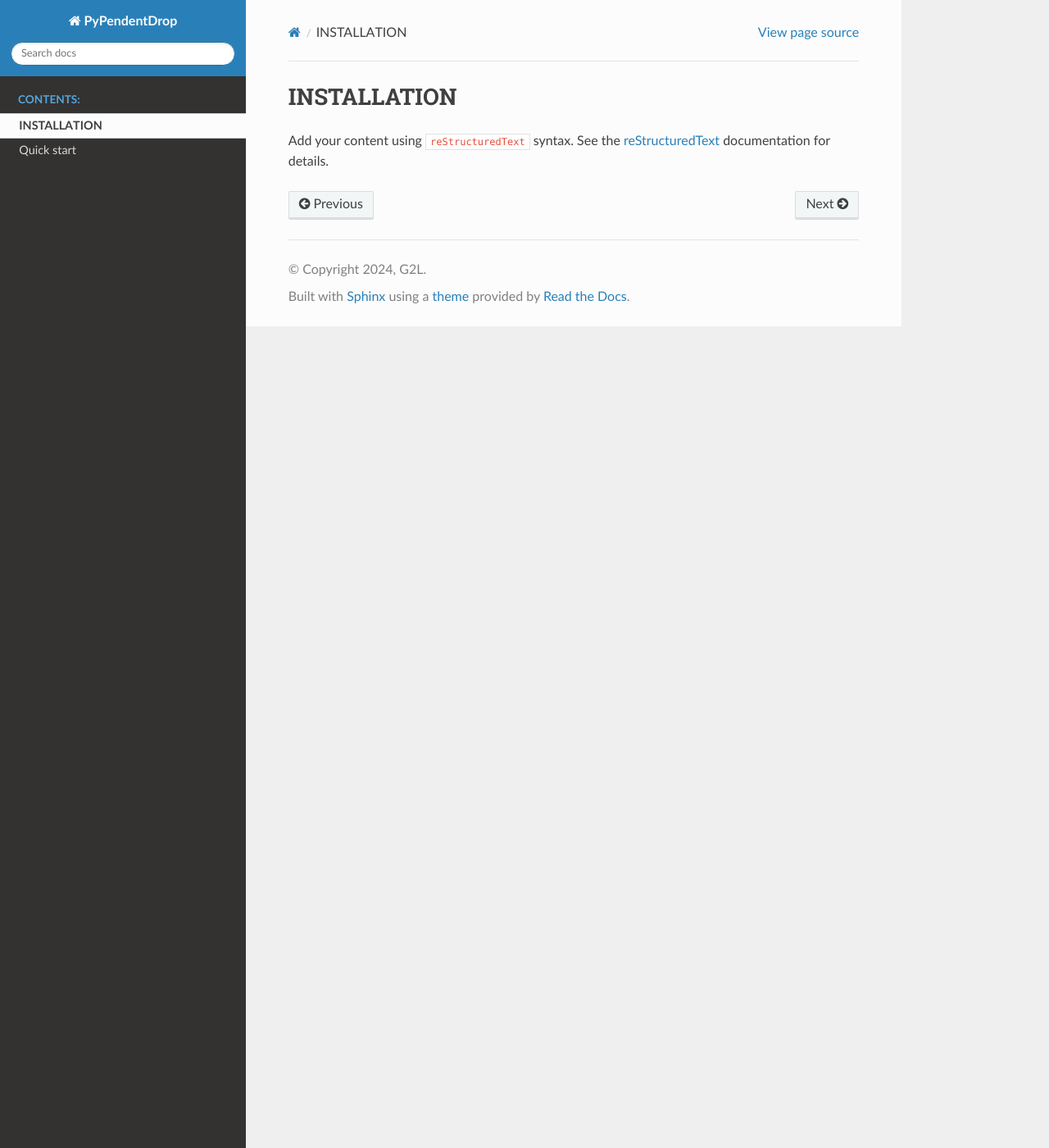
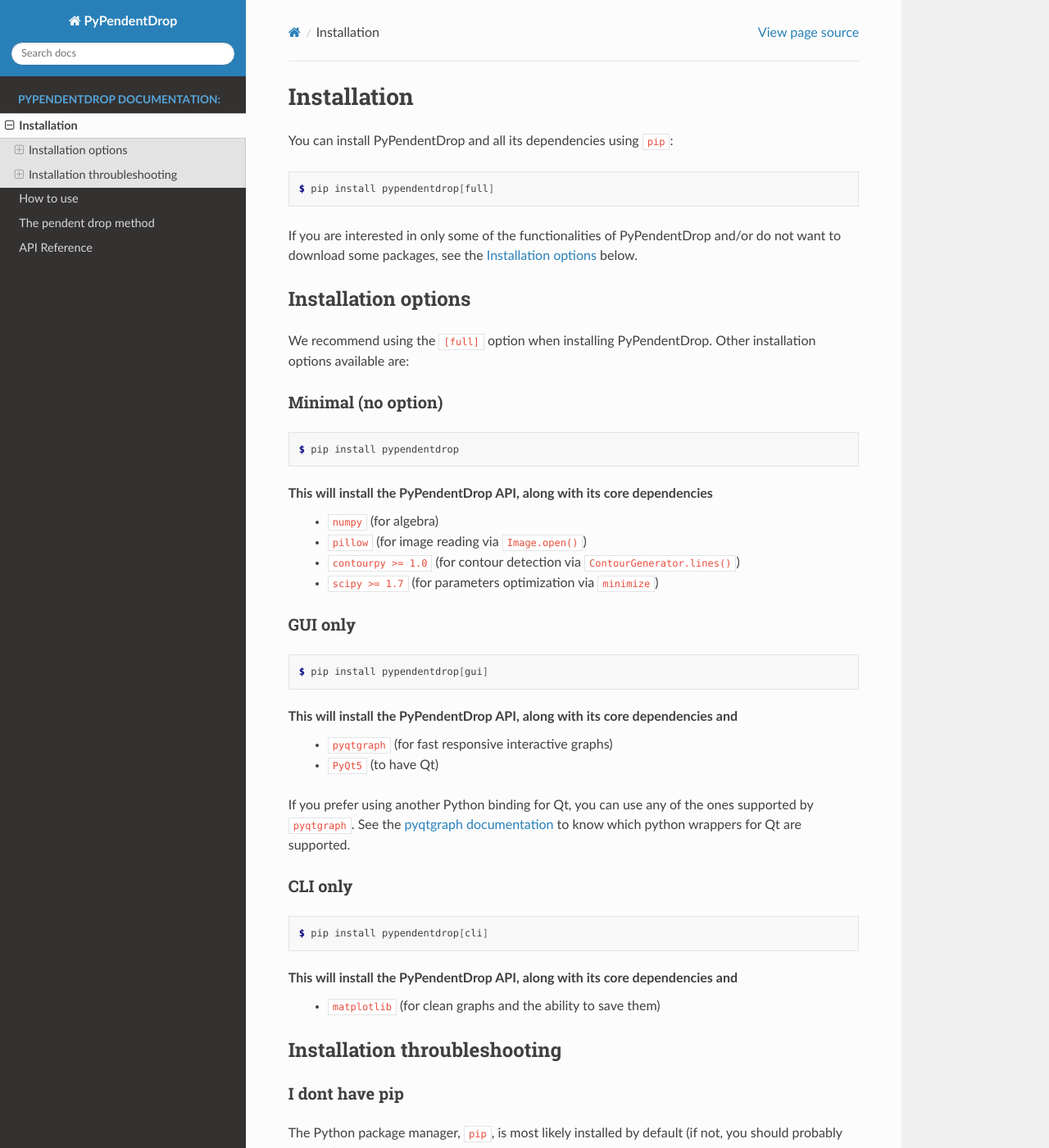
Before and after one commit to Moryavendil/pypendentdrop, a Sphinx documentation site: the page built from docs/source/installation.rst, in a window 1280 px wide and 1400 px high. Shown: the whole window at 82% size. Built offline with Sphinx 7.4.7 and the Read the Docs theme 3.1.0, drawn with Linux system fonts in a browser that asks for light colours; some of the changed text lies outside the part shown.

```diff
--- a/docs/source/installation.rst
+++ b/docs/source/installation.rst
@@ -3,12 +3,85 @@
    You can adapt this file completely to your liking, but it should at least
    contain the root `toctree` directive.
 
-INSTALLATION
-===========================
+Installation
+============
 
-Add your content using ``reStructuredText`` syntax. See the
-`reStructuredText <https://www.sphinx-doc.org/en/master/usage/restructuredtext/index.html>`_
-documentation for details.
+You can install PyPendentDrop and all its dependencies using ``pip``:
+
+.. code-block:: console
+
+    $ pip install pypendentdrop[full]
+
+
+If you are interested in only some of the functionalities of PyPendentDrop and/or do not want to download some packages, see the :ref:`Installation options<installation_options>` below.
+
+.. _installation_options:
+
+Installation options
+--------------------
+
+We recommend using the ``[full]`` option when installing PyPendentDrop. Other installation options available are:
+
+Minimal (no option)
+~~~~~~~~~~~~~~~~~~~~~
+
+.. code-block:: console
+
+    $ pip install pypendentdrop
+
+This will install the PyPendentDrop API, along with its core dependencies
+ * ``numpy`` (for algebra)
+ * ``pillow`` (for image reading via ``Image.open()``)
+ * ``contourpy >= 1.0`` (for contour detection via ``ContourGenerator.lines()``)
+ * ``scipy >= 1.7`` (for parameters optimization via ``minimize``)
+
+
+GUI only
+~~~~~~~~~~~~~~~~~
+
+.. code-block:: console
+
+    $ pip install pypendentdrop[gui]
+
+This will install the PyPendentDrop API, along with its core dependencies and
+ * ``pyqtgraph`` (for fast responsive interactive graphs)
+ * ``PyQt5`` (to have Qt)
+
+If you prefer using another Python binding for Qt, you can use any of the ones supported by ``pyqtgraph``. See the `pyqtgraph documentation <https://pyqtgraph.readthedocs.io/en/latest/getting_started/how_to_use.html#pyqt-and-pyside>`_ to know which python wrappers for Qt are supported.
+
+CLI only
+~~~~~~~~~~~~~~~~~
+
+.. code-block:: console
+
+    $ pip install pypendentdrop[cli]
+
+This will install the PyPendentDrop API, along with its core dependencies and
+ * ``matplotlib`` (for clean graphs and the ability to save them)
+
+
+Installation throubleshooting
+-----------------------------
+
+I dont have pip
+~~~~~~~~~~~~~~~~~
+
+The Python package manager, ``pip``, is most likely installed by default (if not, you should probably `install it <https://pip.pypa.io/en/stable/installation/>`_). However, you may need to upgrade pip to the lasted version:
+
+.. code-block:: console
+
+    $ pip install --upgrade pip
+
+
+My packages and PendentDrop's dependencies are incompatible
+~~~~~~~~~~~~~~~~~~~~~~~~~~~~~~~~~~~~~~~~~~~~~~~~~~~~~~~~~~~~~~~~~~~~~~~~~
+
+You should use a `virtual environment <https://docs.python.org/3/library/venv.html>`_.
+
+.. code-block:: console
+
+    $ python -m venv venv/ppd
+    $ source venv/ppd/bin/activate
 
 ..
     TextWithLinkToFn <--> :func:`TextWithLinkToFn <pypendentdrop.import_image>`
--- a/src/pypendentdrop/__init__.py
+++ b/src/pypendentdrop/__init__.py
@@ -1,4 +1,4 @@
-__version__ = "0.0.1.dev10"
+__version__ = "0.0.1.dev11"
 
 import logging
 logger = logging.getLogger(__name__)
```
Also changed, not shown: docs/source/API.rst (added, +74 -0 lines), docs/source/howtouse.rst (added, +73 -0 lines), docs/source/index.rst (+10 -19 lines), docs/source/method.rst (added, +8 -0 lines), docs/source/quickstart.rst (deleted, +0 -7 lines), 2 other files.
